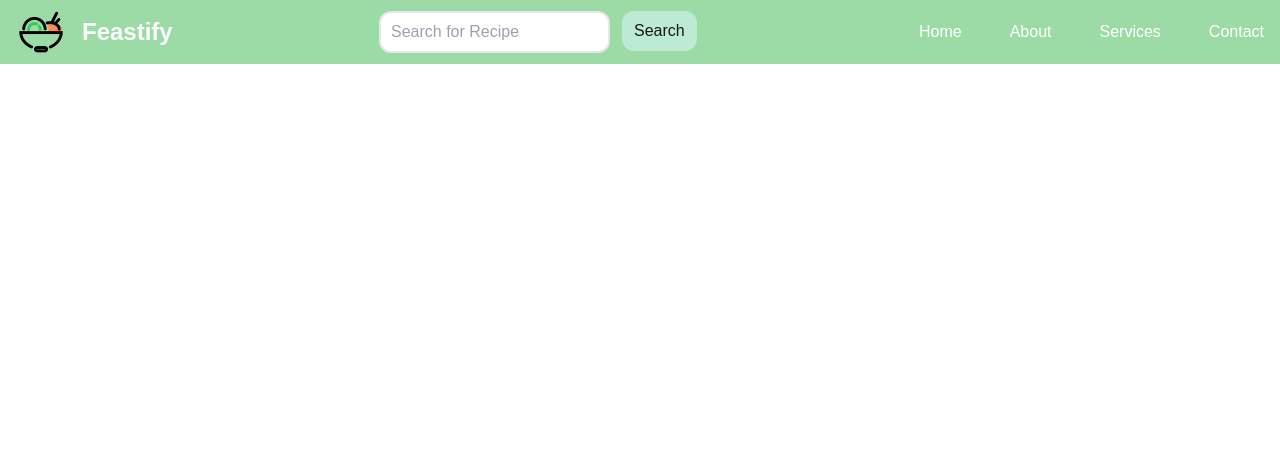
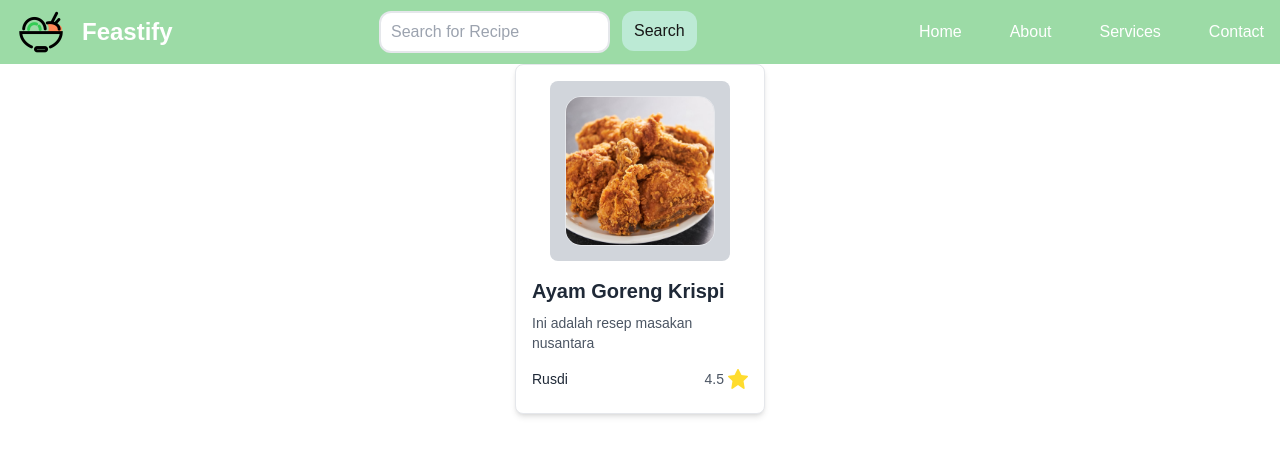
Before and after one commit to Asoatram/PAW-WebResep, a Next.js app: page / in a window 1280 px wide. Shown: the top 456 px of the page. Built offline with nearby package versions, Linux system fonts and the light colour scheme.

Commit message:
Add : Item card

```diff
--- a/src/app/page.tsx
+++ b/src/app/page.tsx
@@ -3,6 +3,15 @@ import Navbar from "@/components/Navbar";
 
 export default function Home() {
   return (
+    <div>
       <Navbar/>
+      <FoodCard
+      title="Ayam Goreng Krispi"
+      imageSrc={"/ayam_goreng.png"}
+      description="Ini adalah resep masakan nusantara"
+      author="Rusdi"
+      rating={4.5}
+      />
+    </div>
   );
 }
--- a/src/components/Card.tsx
+++ b/src/components/Card.tsx
@@ -1,27 +1,39 @@
-'use client'
+'use client';
 
-import React, { useState } from 'react';
+import React from 'react';
 
-function FoodCard() {
+interface FoodCardProps {
+  title: string;
+  description: string;
+  imageSrc: string;
+  author: string;
+  rating: number;
+}
 
+function FoodCard({title, description, imageSrc, author, rating }: FoodCardProps) {
   return (
-        <div className="max-w-xs mx-auto bg-white rounded-lg shadow-lg border border-gray-300 p-4">
-            <div className="flex justify-center">
-                <div className="bg-gray-200 rounded-md p-4">
+    <div className="w-[250px] h-[350px] mx-auto bg-white border rounded-lg shadow-md overflow-hidden">
+      <div className="flex justify-center p-4">
+        <div className="w-[180px] h-[180px] bg-gray-300 rounded-lg flex items-center justify-center">
           <img
-                        src="https://via.placeholder.com/100" // Replace this with the actual image URL
-                        alt="Ayam Goreng"
-                        className="h-24 w-24 object-cover rounded-md"
+            src={imageSrc}
+            alt={title}
+            className="w-[150px] h-[150px] object-cover rounded border rounded-2xl"
           />
         </div>
       </div>
-            <div className="text-center mt-4">
-                <h2 className="text-lg font-semibold">Ayam</h2>
-                <p className="text-gray-500 text-sm">Wailah Cik Enak Ayamnya, Dibuat dengan keangatan!</p>
-                <p className="text-gray-700 font-medium mt-2">Mas Rusdi</p>
-                <div className="flex justify-center items-center mt-3">
-                    <span className="text-lg font-bold">4.7</span>
-                    <span className="text-yellow-500 ml-1">★</span>
+      <div className="px-4 pb-4">
+        <h3 className="text-xl font-bold text-gray-800">{title}</h3>
+        <p className="mt-2 text-gray-600 text-sm">{description}</p>
+        <div className="mt-4 flex justify-between items-center">
+          <span className="text-sm font-medium text-gray-800">{author}</span>
+          <div className="flex items-center">
+            <span className="text-sm text-gray-600 mr-1">{rating}</span>
+            <img
+              src={"/star_rate.svg"}
+              className="h-5 w-5 text-yellow-500"
+            />
+          </div>
         </div>
       </div>
     </div>
```
Also changed, not shown: public/ayam_goreng.png (added), public/star_rate.svg (added). Lines whose indentation alone changed are shown as unchanged.
